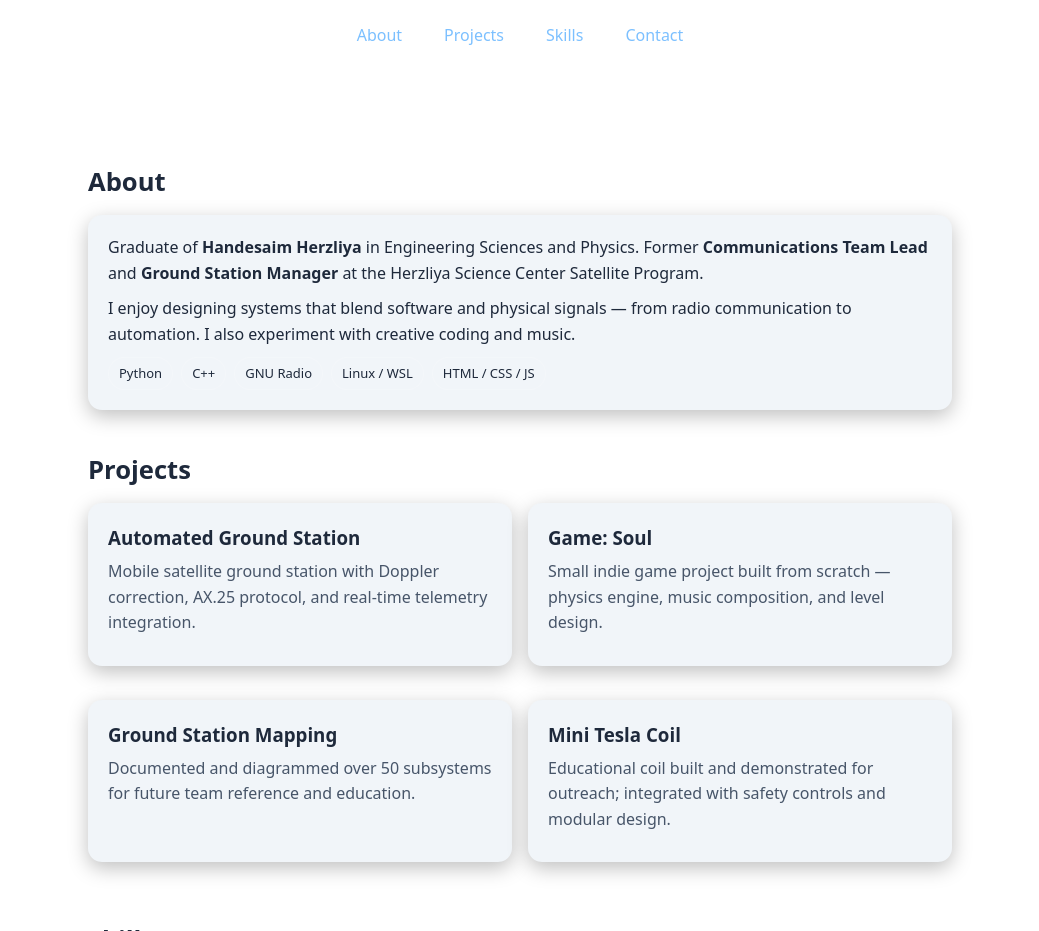
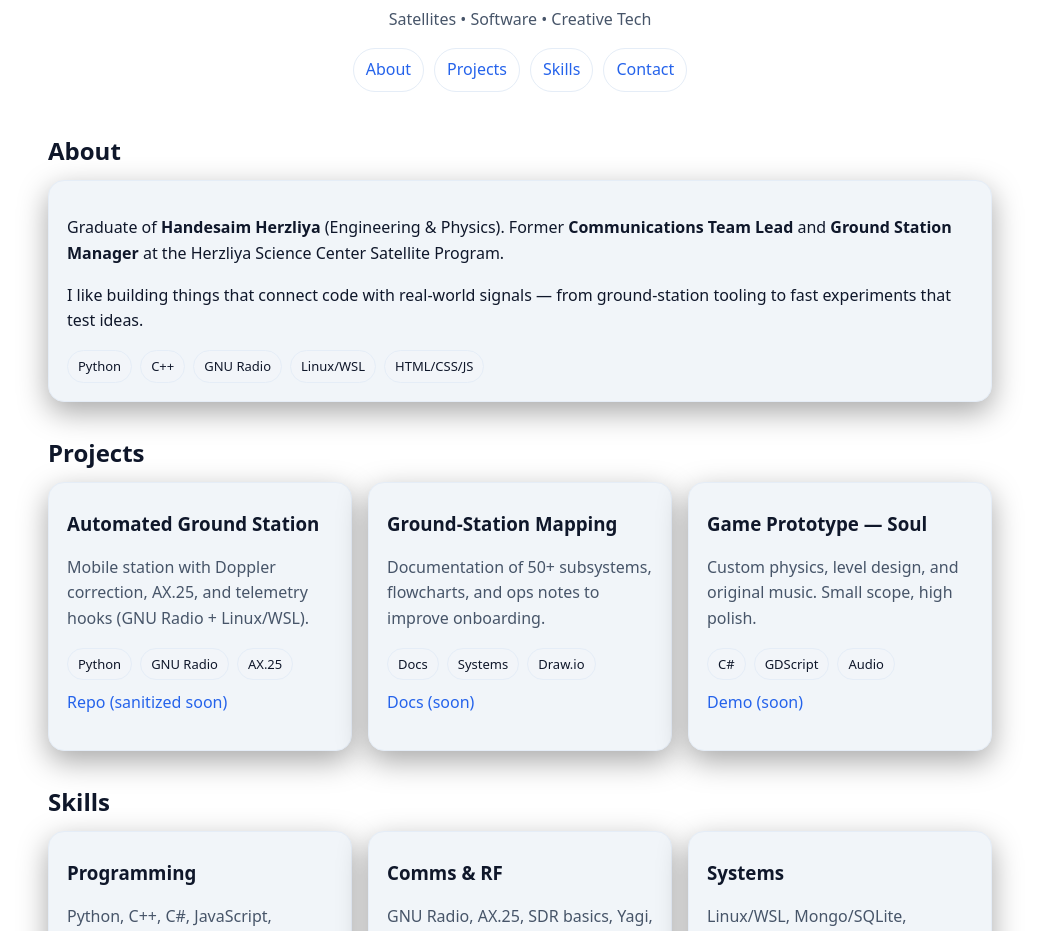
Before and after one commit to TalAvhar/TalAvhar.github.io, a plain HTML site: page index.html in a window 1280 px wide. Shown: the part 156-1087 px from the top of the page, without its empty margins (120-1159 px from the left). Drawn offline with Linux system fonts and the light colour scheme.

Commit message:
Update index.html

```diff
--- a/index.html
+++ b/index.html
@@ -1,93 +1,58 @@
 <!DOCTYPE html>
 <html lang="en">
 <head>
+  <!-- =============================
+       Tal Avhar — Portfolio (v1)
+       Privacy-safe, single-file site
+       ============================= -->
   <meta charset="UTF-8" />
   <meta name="viewport" content="width=device-width, initial-scale=1" />
   <title>Tal Avhar — Portfolio</title>
   <meta name="description" content="Satellites • Software • Creative Tech — Portfolio of Tal Avhar" />
   <meta name="theme-color" content="#0f172a" />
+
+  <!-- ===== Baseline Styles (no external deps) ===== -->
   <style>
-    :root {
-      --bg: #0f172a;
-      --fg: #e2e8f0;
-      --accent: #7cc0ff;
-      --accent2: #9be29b;
-      --card: #1e293b;
-      --muted: #94a3b8;
-      --radius: 14px;
-      --shadow: 0 6px 20px rgba(0,0,0,.25);
-      --max: 900px;
+    :root{
+      --bg:#0f172a; --fg:#e2e8f0; --muted:#94a3b8; --card:#111827; --card-b:#243244;
+      --accent:#7cc0ff; --accent2:#9be29b; --max:980px; --r:16px; --shadow:0 10px 30px rgba(0,0,0,.35)
     }
-    @media (prefers-color-scheme: light) {
-      :root {
-        --bg: #ffffff;
-        --fg: #1e293b;
-        --card: #f1f5f9;
-        --muted: #475569;
-      }
-    }
-    * { box-sizing: border-box; }
-    body {
-      margin: 0;
-      font-family: system-ui, -apple-system, Segoe UI, Roboto, Inter, sans-serif;
-      background: var(--bg);
-      color: var(--fg);
-      line-height: 1.6;
-      scroll-behavior: smooth;
-    }
-    a { color: var(--accent); text-decoration: none; }
-    a:hover { text-decoration: underline; }
-    .container { max-width: var(--max); margin: 0 auto; padding: 24px 18px; }
-    header { text-align: center; padding: 50px 10px 40px; }
-    h1 { font-size: clamp(2rem, 6vw, 3rem); margin: 0; }
-    h2 { font-size: 1.6rem; margin: 30px 0 12px; }
-    h3 { margin: 0 0 6px; }
-    p { margin: 0 0 10px; }
-    nav {
-      display: flex;
-      justify-content: center;
-      flex-wrap: wrap;
-      gap: 12px;
-      margin-top: 18px;
-    }
-    nav a {
-      padding: 8px 14px;
-      border-radius: 999px;
-      background: rgba(255,255,255,.06);
-      border: 1px solid rgba(255,255,255,.12);
-    }
-    section { margin: 40px 0; }
-    .card {
-      background: var(--card);
-      border-radius: var(--radius);
-      padding: 20px;
-      box-shadow: var(--shadow);
-      margin-bottom: 18px;
-    }
-    .muted { color: var(--muted); }
-    .chips { display: flex; flex-wrap: wrap; gap: 8px; margin-top: 10px; }
-    .chip {
-      border: 1px solid rgba(255,255,255,.15);
-      border-radius: 999px;
-      padding: 5px 10px;
-      font-size: 13px;
-      background: rgba(255,255,255,.04);
-    }
-    .grid { display: grid; gap: 16px; }
-    @media (min-width: 700px) { .grid { grid-template-columns: repeat(2, 1fr); } }
-    footer {
-      text-align: center;
-      color: var(--muted);
-      font-size: 0.9rem;
-      padding: 40px 0 60px;
-    }
+    @media (prefers-color-scheme:light){:root{--bg:#ffffff; --fg:#0f172a; --muted:#475569; --card:#f1f5f9; --card-b:#e5edf7; --accent:#2563eb; --accent2:#059669}}
+    *{box-sizing:border-box}
+    html,body{height:100%}
+    body{margin:0; font-family:system-ui,-apple-system,Segoe UI,Roboto,Inter,Arial,sans-serif; background:var(--bg); color:var(--fg); line-height:1.6}
+    a{color:var(--accent); text-decoration:none}
+    a:hover{text-decoration:underline}
+    .wrap{max-width:var(--max); margin:0 auto; padding:28px 18px}
+    .muted{color:var(--muted)}
+    .card{background:var(--card); border:1px solid var(--card-b); border-radius:var(--r); padding:18px; box-shadow:var(--shadow)}
+    header{padding:42px 0 8px; text-align:center}
+    h1{font-size:clamp(2rem,6vw,3rem); margin:0}
+    h2{font-size:1.5rem; margin:28px 0 10px}
+    h3{margin:8px 0 6px}
+    nav{display:flex; justify-content:center; gap:10px; flex-wrap:wrap; margin-top:14px}
+    nav a{padding:8px 12px; border-radius:999px; border:1px solid var(--card-b); background:rgba(255,255,255,.04)}
+    section{margin:32px 0}
+    .grid{display:grid; gap:16px}
+    .grid-2{grid-template-columns:repeat(2,1fr)}
+    .grid-3{grid-template-columns:repeat(3,1fr)}
+    @media (max-width:900px){.grid-3{grid-template-columns:1fr 1fr}}
+    @media (max-width:640px){.grid-2,.grid-3{grid-template-columns:1fr}}
+    .chips{display:flex; flex-wrap:wrap; gap:8px; margin-top:10px}
+    .chip{border:1px solid var(--card-b); border-radius:999px; padding:5px 10px; font-size:13px; background:rgba(255,255,255,.04)}
+    .btn{display:inline-flex; align-items:center; gap:8px; padding:10px 14px; border-radius:12px; border:1px solid var(--card-b); background:linear-gradient(180deg,rgba(255,255,255,.06),rgba(255,255,255,.02))}
+    footer{color:var(--muted); font-size:.9rem; text-align:center; padding:40px 0 60px}
+    /* simple anchor offset for sticky-like nav jump comfort */
+    .anchor{position:relative; top:-8px}
   </style>
 </head>
 <body>
+  <div class="wrap">
+    <!-- ===== NAV ===== -->
     <header>
       <h1>Tal Avhar</h1>
       <p class="muted">Satellites • Software • Creative Tech</p>
-    <nav>
+      <nav aria-label="Primary">
         <a href="#about">About</a>
         <a href="#projects">Projects</a>
         <a href="#skills">Skills</a>
@@ -95,99 +60,108 @@
       </nav>
     </header>
 
-  <main class="container">
+    <!-- ===== ABOUT ===== -->
     <section id="about">
+      <span class="anchor" aria-hidden="true"></span>
       <h2>About</h2>
       <div class="card">
         <p>
-          Graduate of <strong>Handesaim Herzliya</strong> in Engineering Sciences and Physics.
-          Former <strong>Communications Team Lead</strong> and <strong>Ground Station Manager</strong> at the Herzliya Science Center Satellite Program.
+          Graduate of <strong>Handesaim Herzliya</strong> (Engineering & Physics). Former
+          <strong>Communications Team Lead</strong> and <strong>Ground Station Manager</strong> at the Herzliya Science Center Satellite Program.
         </p>
-        <p>
-          I enjoy designing systems that blend software and physical signals — from radio communication to automation.
-          I also experiment with creative coding and music.
-        </p>
-        <div class="chips">
+        <p> I like building things that connect code with real-world signals — from ground-station tooling to fast experiments that test ideas. </p>
+        <div class="chips" aria-label="Highlights">
           <span class="chip">Python</span>
           <span class="chip">C++</span>
           <span class="chip">GNU Radio</span>
-          <span class="chip">Linux / WSL</span>
-          <span class="chip">HTML / CSS / JS</span>
+          <span class="chip">Linux/WSL</span>
+          <span class="chip">HTML/CSS/JS</span>
         </div>
       </div>
     </section>
 
+    <!-- ===== PROJECTS ===== -->
     <section id="projects">
+      <span class="anchor" aria-hidden="true"></span>
       <h2>Projects</h2>
-      <div class="grid">
+      <div class="grid grid-3">
+        <!-- Project Template (copy this block to add more)
+        <article class="card">
+          <h3>Title</h3>
+          <p class="muted">One-liner describing what it is and why it matters.</p>
+          <div class="chips">
+            <span class="chip">Tech 1</span>
+            <span class="chip">Tech 2</span>
+          </div>
+          <p style="margin-top:10px"><a href="#" aria-disabled="true">Repo / Demo (soon)</a></p>
+        </article>
+        -->
+
+        <article class="card">
+          <h3>Automated Ground Station</h3>
+          <p class="muted">Mobile station with Doppler correction, AX.25, and telemetry hooks (GNU Radio + Linux/WSL).</p>
+          <div class="chips"><span class="chip">Python</span><span class="chip">GNU Radio</span><span class="chip">AX.25</span></div>
+          <p style="margin-top:10px"><a href="#" aria-disabled="true">Repo (sanitized soon)</a></p>
+        </article>
+
+        <article class="card">
+          <h3>Ground-Station Mapping</h3>
+          <p class="muted">Documentation of 50+ subsystems, flowcharts, and ops notes to improve onboarding.</p>
+          <div class="chips"><span class="chip">Docs</span><span class="chip">Systems</span><span class="chip">Draw.io</span></div>
+          <p style="margin-top:10px"><a href="#" aria-disabled="true">Docs (soon)</a></p>
+        </article>
+
+        <article class="card">
+          <h3>Game Prototype — Soul</h3>
+          <p class="muted">Custom physics, level design, and original music. Small scope, high polish.</p>
+          <div class="chips"><span class="chip">C#</span><span class="chip">GDScript</span><span class="chip">Audio</span></div>
+          <p style="margin-top:10px"><a href="#" aria-disabled="true">Demo (soon)</a></p>
+        </article>
+      </div>
+    </section>
+
+    <!-- ===== SKILLS ===== -->
+    <section id="skills">
+      <span class="anchor" aria-hidden="true"></span>
+      <h2>Skills</h2>
+      <div class="grid grid-3">
         <div class="card">
-          <h3>Automated Ground Station</h3>
-          <p class="muted">
-            Mobile satellite ground station with Doppler correction, AX.25 protocol, and real-time telemetry integration.
-          </p>
+          <h3>Programming</h3>
+          <p class="muted">Python, C++, C#, JavaScript, HTML/CSS, Git</p>
         </div>
         <div class="card">
-          <h3>Game: Soul</h3>
-          <p class="muted">
-            Small indie game project built from scratch — physics engine, music composition, and level design.
-          </p>
+          <h3>Comms & RF</h3>
+          <p class="muted">GNU Radio, AX.25, SDR basics, Yagi, Doppler workflows</p>
         </div>
         <div class="card">
-          <h3>Ground Station Mapping</h3>
-          <p class="muted">
-            Documented and diagrammed over 50 subsystems for future team reference and education.
-          </p>
-        </div>
-        <div class="card">
-          <h3>Mini Tesla Coil</h3>
-          <p class="muted">
-            Educational coil built and demonstrated for outreach; integrated with safety controls and modular design.
-          </p>
+          <h3>Systems</h3>
+          <p class="muted">Linux/WSL, Mongo/SQLite, documentation & diagrams</p>
         </div>
       </div>
     </section>
 
-    <section id="skills">
-      <h2>Skills</h2>
-      <div class="grid">
+    <!-- ===== CONTACT ===== -->
+    <section id="contact">
+      <span class="anchor" aria-hidden="true"></span>
+      <h2>Contact</h2>
       <div class="card">
-          <h3>Programming</h3>
-          <p class="muted">Python, C++, C#, JavaScript, HTML/CSS</p>
-        </div>
-        <div class="card">
-          <h3>Systems</h3>
-          <p class="muted">Linux/WSL, Git, Documentation, Databases</p>
-        </div>
-        <div class="card">
-          <h3>Comms & RF</h3>
-          <p class="muted">GNU Radio, AX.25, Yagi antennas, Doppler tracking</p>
-        </div>
-        <div class="card">
-          <h3>Creative</h3>
-          <p class="muted">Music composition, visual design, interactive projects</p>
-        </div>
+        <p class="muted">Minimal for privacy. Use these public-safe links:</p>
+        <ul>
+          <li>GitHub: <a href="https://github.com/TalAvhar" target="_blank" rel="noopener">github.com/TalAvhar</a></li>
+          <li>LinkedIn: <a href="https://www.linkedin.com" target="_blank" rel="noopener">linkedin.com</a> (placeholder)</li>
+          <li>Email: <a href="mailto:hello+portfolio@proton.me">hello+portfolio@proton.me</a> (alias recommended)</li>
+        </ul>
       </div>
     </section>
 
-    <section id="contact">
-      <h2>Contact</h2>
-      <div class="card">
-        <p class="muted">Minimal for privacy, but here are safe public links:</p>
-        <ul>
-          <li><a href="https://github.com/TalAvhar" target="_blank" rel="noopener">GitHub</a></li>
-          <li><a href="mailto:hello+portfolio@proton.me">Email</a></li>
-          <li><a href="www.linkedin.com/in/tal-avhar" target="_blank" rel="noopener">LinkedIn</a></li>
-        </ul>
+    <footer>
+      © <span id="y"></span> Tal Avhar • Built with HTML/CSS • Hosted on GitHub Pages
+    </footer>
   </div>
-    </section>
-  </main>
-
-  <footer>
-    © <span id="y"></span> Tal Avhar — Built with HTML/CSS • Hosted on GitHub Pages
-  </footer>
 
   <script>
-    document.getElementById("y").textContent = new Date().getFullYear();
+    // Auto year
+    document.getElementById('y').textContent = new Date().getFullYear();
   </script>
 </body>
 </html>
```
Lines whose indentation alone changed are shown as unchanged.
